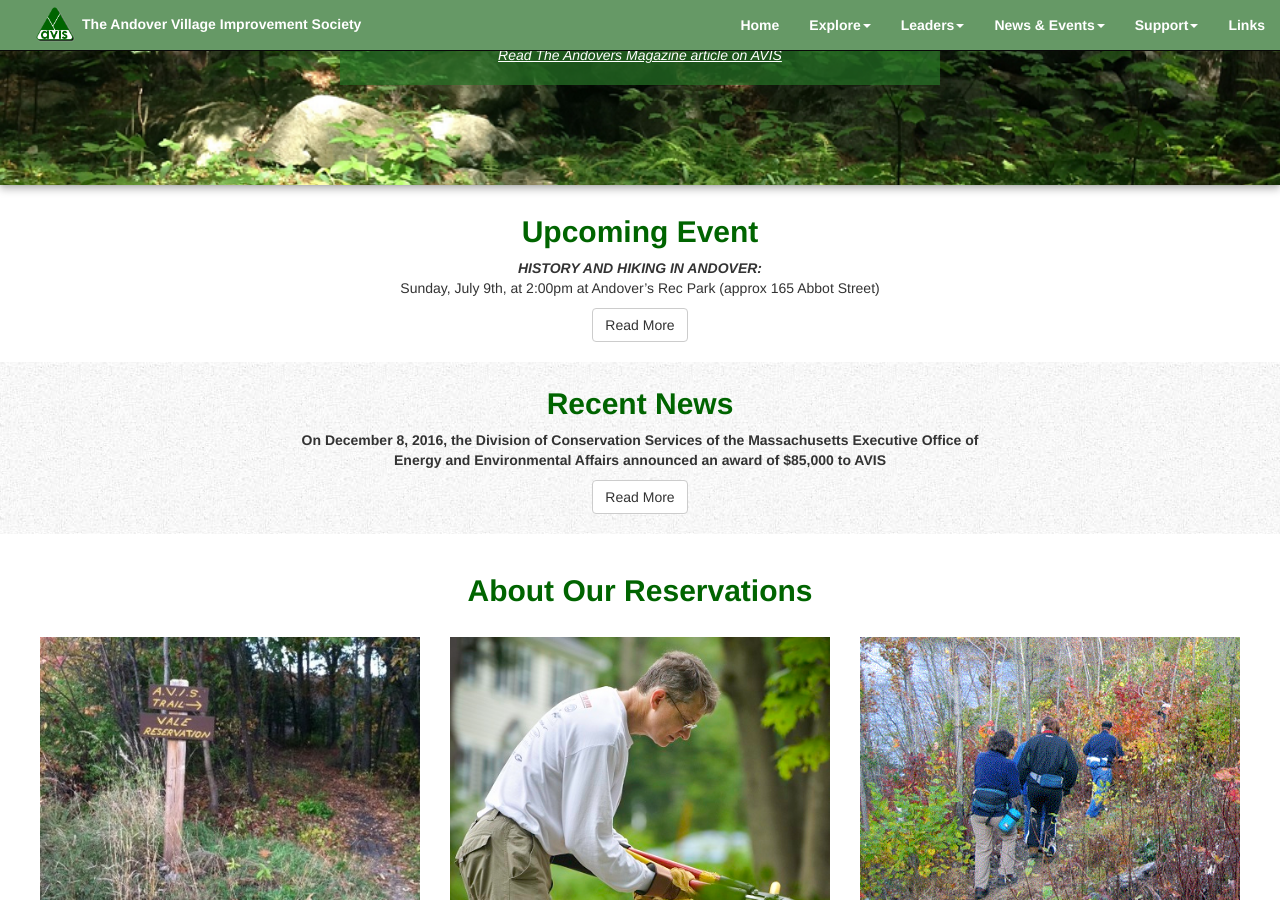
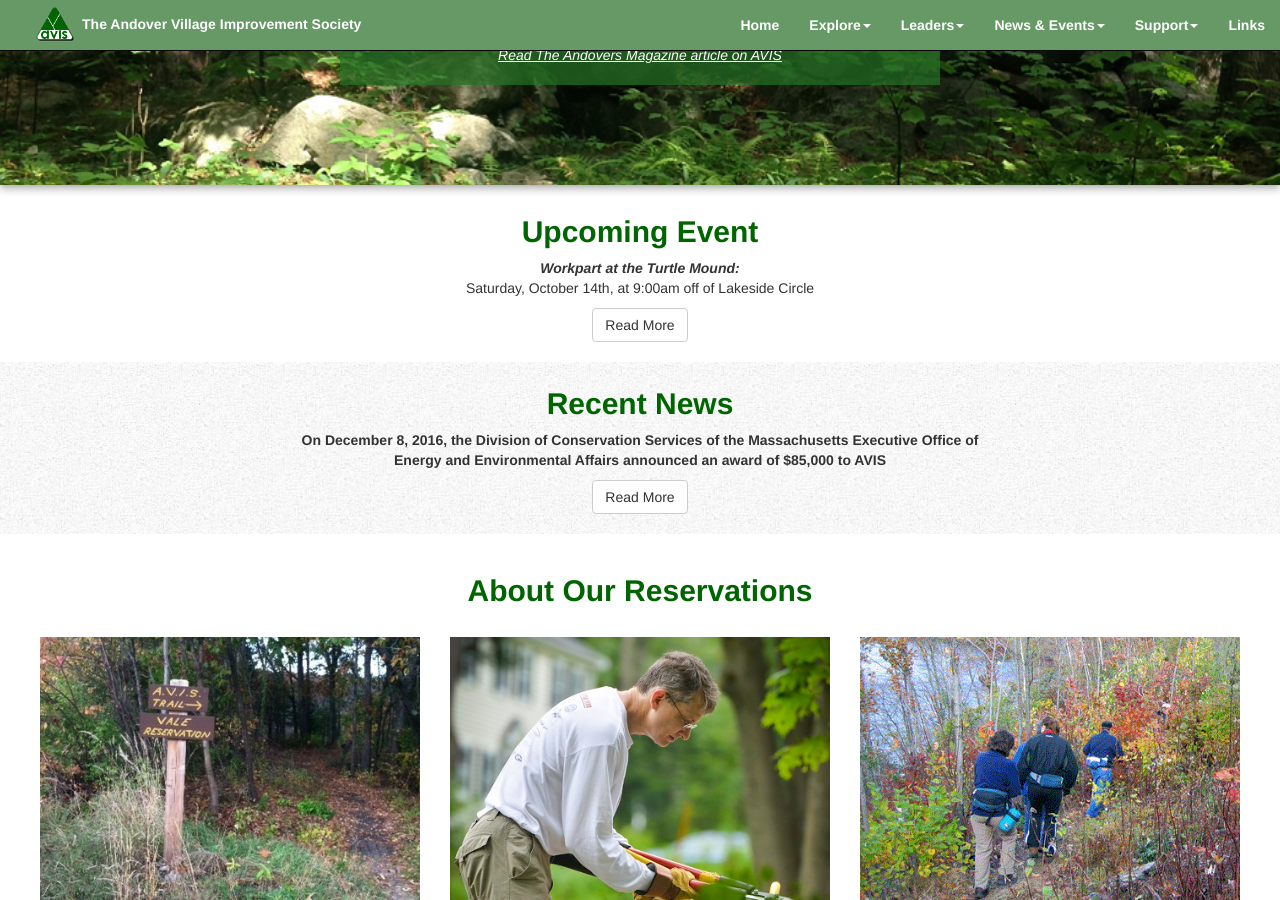
Before and after one commit to avisandover/avis-website, a Jekyll site: the page built from index.html, in a window 1280 px wide and 900 px high, scrolled down 331 px. Built offline with Jekyll 4.4.1, drawn with Linux system fonts in a browser that asks for light colours.

Commit message:
Changed upcoming event to Turtle Mound Work Party-RAF

```diff
--- a/index.html
+++ b/index.html
@@ -22,8 +22,8 @@
       <div class="col-xs-12">
         <div>
           <h2>Upcoming Event</h2>
-          <strong><font><em>HISTORY AND HIKING IN ANDOVER:</em></font></strong>
-          <p>Sunday, July 9th, at 2:00pm at Andover’s Rec Park (approx 165 Abbot Street)</p>
+          <strong><font><em>Workpart at the Turtle Mound:</em></font></strong>
+          <p>Saturday, October 14th, at 9:00am off of Lakeside Circle</p>
           <div>
             <a href="/events.html" class="btn btn-default">Read More</a>
           </div>
```
